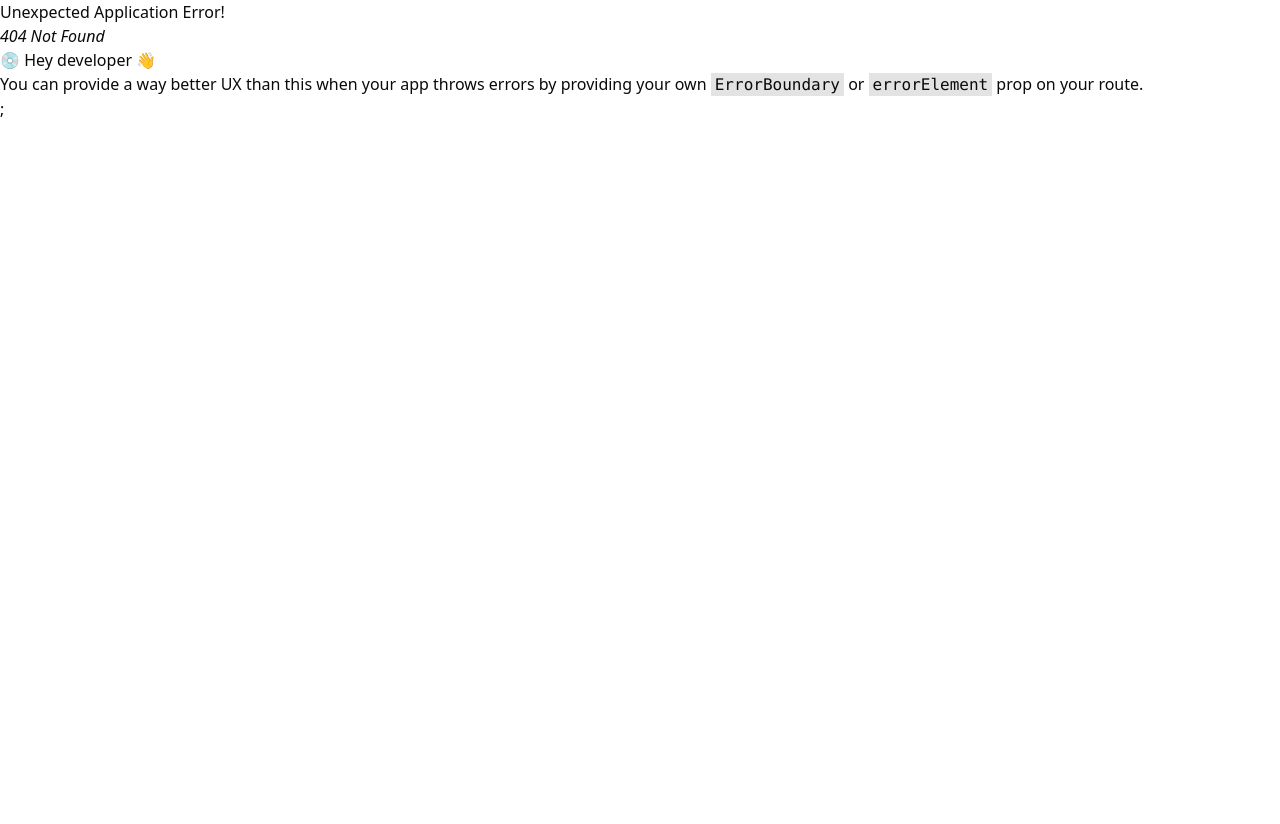
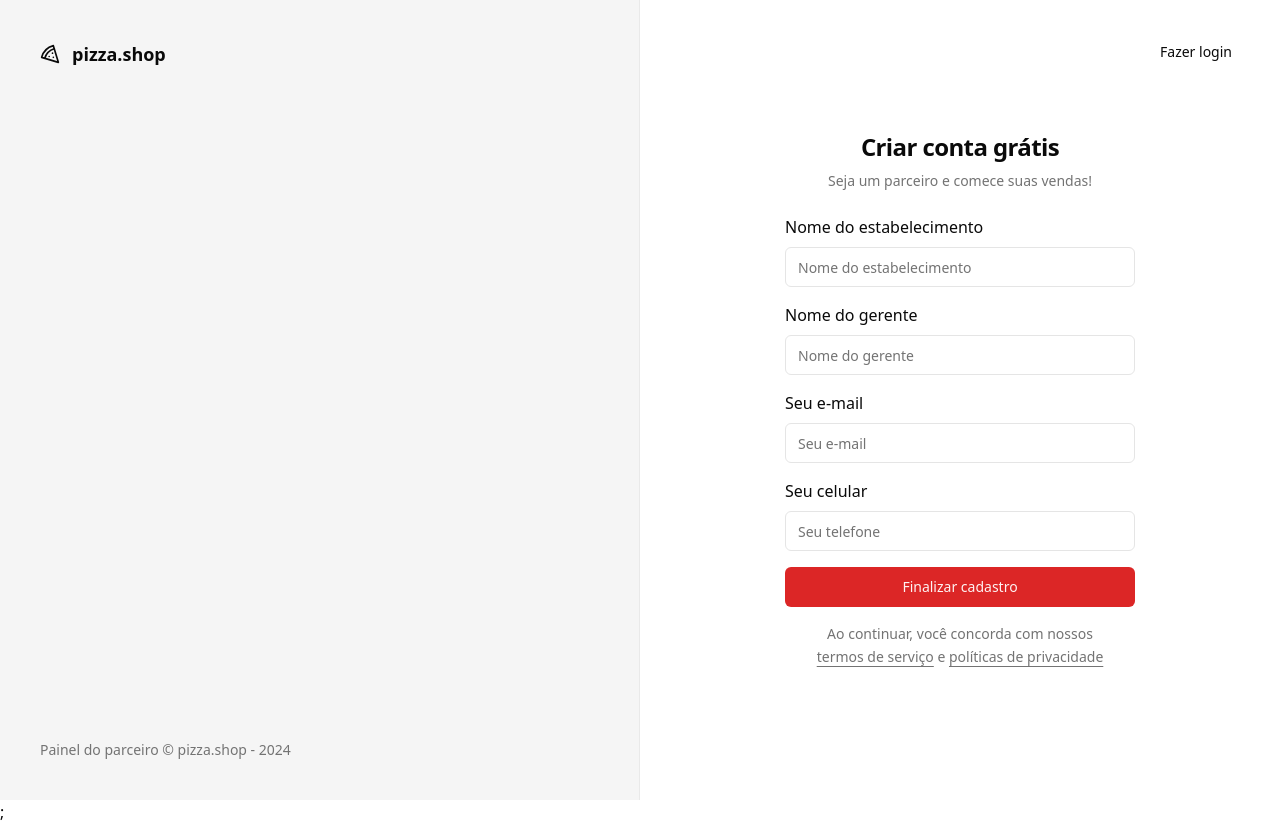
Before and after one commit to AloisSailer/pizzaShop02, a React (Vite) app in the folder pizzashop/: page /sign-up in a window 1280 px wide. Before the commit this address had no page. Before the commit the page ends 800 px from the top, so only its background shows below. Built offline with nearby package versions, Linux system fonts and the light colour scheme.

Commit message:
página: cadastro do restaurante

```diff
--- a/pizzashop/src/pages/_layouts/auth.tsx
+++ b/pizzashop/src/pages/_layouts/auth.tsx
@@ -13,7 +13,7 @@
           Painel do parceiro &copy; pizza.shop - {new Date().getFullYear()}
         </footer>
       </div>
-      <div className="flex flex-col items-center justify-center">
+      <div className="relative flex flex-col items-center justify-center">
         <Outlet />
       </div>
     </div>
--- a/pizzashop/src/pages/auth/sign-in.tsx
+++ b/pizzashop/src/pages/auth/sign-in.tsx
@@ -1,6 +1,7 @@
 import { Helmet } from "react-helmet-async";
 import { useForm } from "react-hook-form";
 import { toast } from "sonner";
+import { Link } from "react-router-dom";
 import { z } from "zod";
 
 import { Button } from "@/components/ui/button";
@@ -39,6 +40,9 @@
     <>
       <Helmet title="Login" />
       <div className="p-8">
+        <Button variant="ghost" asChild className="absolute right-8 top-8">
+          <Link to="/sign-up">Novo estabelecimento</Link>
+        </Button>
         <div className="flex w-[350px] flex-col justify-center gap-6">
           <div className="flex flex-col gap-2 text-center">
             <h1 className="text-2xl font-semibold tracking-tight">
--- /dev/null
+++ b/pizzashop/src/pages/auth/sign-up.tsx
@@ -0,0 +1,115 @@
+import { Helmet } from "react-helmet-async";
+import { useForm } from "react-hook-form";
+import { toast } from "sonner";
+import { Link, useNavigate } from "react-router-dom";
+import { z } from "zod";
+
+import { Button } from "@/components/ui/button";
+import { Input } from "@/components/ui/input";
+import { Label } from "@radix-ui/react-label";
+
+const signUpForm = z.object({
+  restaurantName: z.string(),
+  managerName: z.string(),
+  phone: z.string(),
+  email: z.string().email(),
+});
+
+type SignUpForm = z.infer<typeof signUpForm>;
+
+export function SignUp() {
+  const navigate = useNavigate();
+  const {
+    register,
+    handleSubmit,
+    formState: { isSubmitting },
+  } = useForm<SignUpForm>();
+
+  async function handleSignUp(data: SignUpForm) {
+    try {
+      console.log(data);
+      await new Promise((resolve) => setTimeout(resolve, 2000));
+
+      toast.success("Restaurante cadastrado com sucesso!", {
+        action: {
+          label: "Login",
+          onClick: () => navigate("/sign-in"),
+        },
+      });
+    } catch {
+      toast.error("Erro ao cadastrar restaurante.");
+    }
+  }
+
+  return (
+    <>
+      <Helmet title="Cadastro" />
+      <div className="p-8">
+        <Button variant="ghost" asChild className="absolute right-8 top-8">
+          <Link to="/sign-in">Fazer login</Link>
+        </Button>
+        <div className="flex w-[350px] flex-col justify-center gap-6">
+          <div className="flex flex-col gap-2 text-center">
+            <h1 className="text-2xl font-semibold tracking-tight">
+              Criar conta grátis
+            </h1>
+            <p className="text-sm text-muted-foreground">
+              Seja um parceiro e comece suas vendas!
+            </p>
+          </div>
+          <form onSubmit={handleSubmit(handleSignUp)} className="space-y-4">
+            <div className="space-y-2">
+              <Label htmlFor="restaurantName">Nome do estabelecimento</Label>
+              <Input
+                id="restaurantName"
+                type="text"
+                placeholder="Nome do estabelecimento"
+                {...register("restaurantName")}
+              />
+            </div>
+            <div className="space-y-2">
+              <Label htmlFor="managerName">Nome do gerente</Label>
+              <Input
+                id="managerName"
+                type="text"
+                placeholder="Nome do gerente"
+                {...register("managerName")}
+              />
+            </div>
+            <div className="space-y-2">
+              <Label htmlFor="email">Seu e-mail</Label>
+              <Input
+                id="email"
+                type="email"
+                placeholder="Seu e-mail"
+                {...register("email")}
+              />
+            </div>
+            <div className="space-y-2">
+              <Label htmlFor="phone">Seu celular</Label>
+              <Input
+                id="phone"
+                type="tel"
+                placeholder="Seu telefone"
+                {...register("phone")}
+              />
+            </div>
+            <Button disabled={isSubmitting} className="w-full" type="submit">
+              Finalizar cadastro
+            </Button>
+            <p className="px-6 text-center text-sm leading-relaxed text-muted-foreground">
+              Ao continuar, você concorda com nossos{" "}
+              <a className="underline underline-offset-4" href="">
+                termos de serviço
+              </a>
+              {""} e{""}{" "}
+              <a className="underline underline-offset-4" href="">
+                políticas de privacidade
+              </a>
+            </p>
+          </form>
+        </div>
+      </div>
+    </>
+  );
+}
--- a/pizzashop/src/routes.tsx
+++ b/pizzashop/src/routes.tsx
@@ -4,6 +4,7 @@
 import { SignIn } from "./pages/auth/sign-in";
 import { AppLayout } from "./pages/_layouts/app";
 import { AuthLayout } from "./pages/_layouts/auth";
+import { SignUp } from "./pages/auth/sign-up";
 
 export const router = createBrowserRouter([
   {
@@ -14,6 +15,9 @@
   {
     path: "/",
     element: <AuthLayout />,
-    children: [{ path: "/sign-in", element: <SignIn /> }],
+    children: [
+      { path: "/sign-in", element: <SignIn /> },
+      { path: "/sign-up", element: <SignUp /> },
+    ],
   },
 ]);
```
